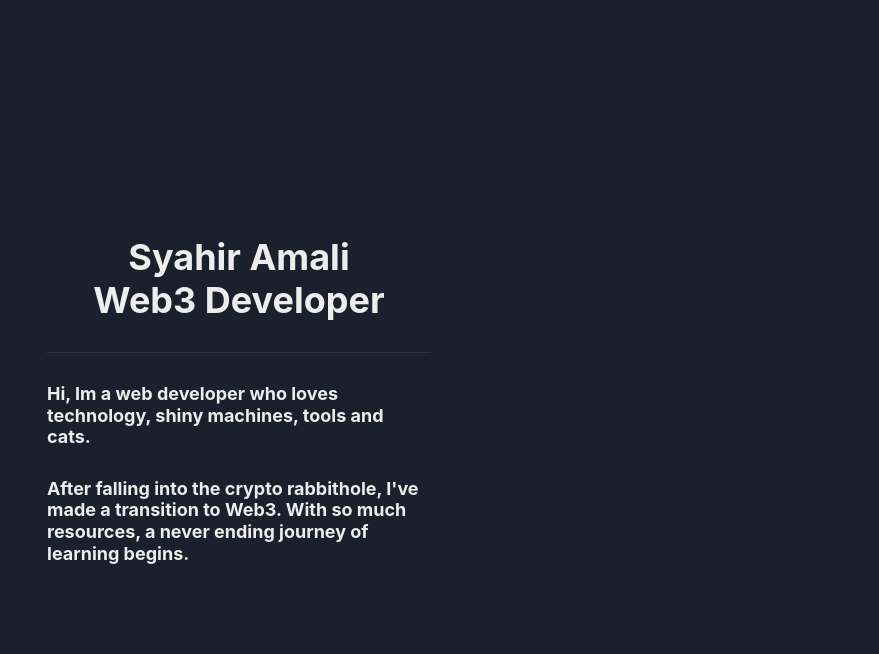
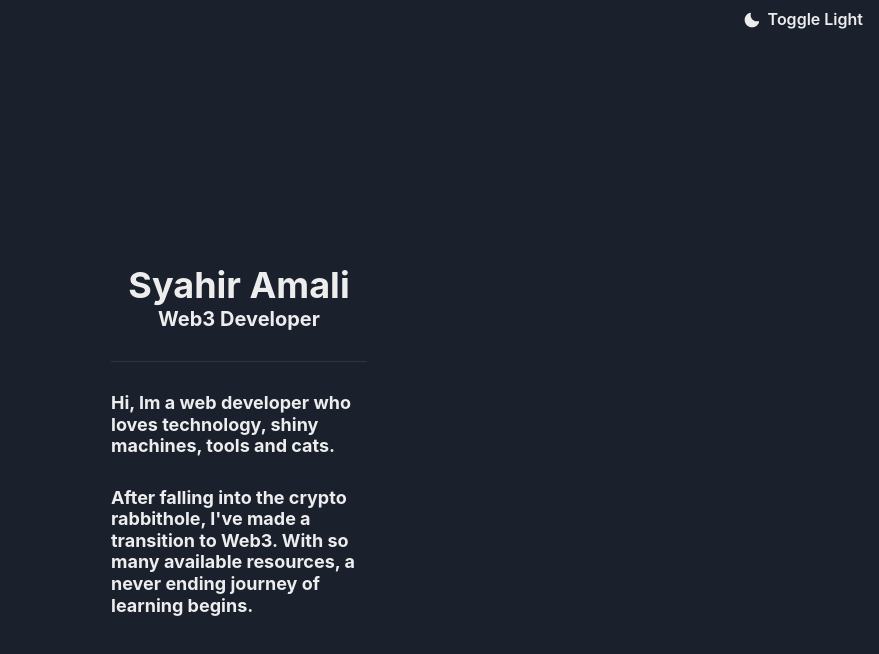
Before and after one commit to syahirAmali/syahirAmali.github.io, a Next.js app: page / in a window 1280 px wide. Shown: the top 654 px of the page, without its empty margins (401-1280 px from the left). Built offline with nearby package versions, Linux system fonts and the light colour scheme.

Commit message:
size and light/night mode

```diff
--- a/pages/index.js
+++ b/pages/index.js
@@ -7,23 +7,22 @@ export default function Home() {
   const { colorMode, toggleColorMode } = useColorMode();
 
   return (
-    <div className="container">
+    <div>
       <Head>
         <title>Syahir Amali</title>
         <link rel="icon" href="/cat.svg" />
       </Head>
 
-      <Flex alignContent={"center"} justifyContent={"center"} width={"100vw"} height={"100vh"}>
-        {/* <Flex>
+      <Flex justify={'right'}>
           <Button leftIcon={<MoonIcon />} onClick={toggleColorMode} variant='ghost'>
               Toggle {colorMode === 'light' ? 'Dark' : 'Light'}
           </Button>
-        </Flex> */}
+      </Flex>
 
-        <Flex width={"30vw"} height={"100vh"}>
+      <Flex justifyContent={"center"}>
+        <Flex width={"20vw"} position={"fixed"} height={"100%"}>
           <Center>
             <Heading>
-
               <Center>
                 <Text>
                   Syahir Amali
@@ -33,7 +32,7 @@ export default function Home() {
               <VStack spacing='30px'>
 
               <Center>
-                <Text>
+                <Text fontSize='xl'>
                   Web3 Developer
                 </Text>
               </Center>
@@ -45,22 +44,26 @@ export default function Home() {
               </Text>
 
               <Text fontSize='lg'>
-                After falling into the crypto rabbithole, I've made a transition to Web3. With so much resources, a never ending journey of learning begins.
+                After falling into the crypto rabbithole, I've made a transition to Web3. With so many available resources, a never ending journey of learning begins.
               </Text>
 
               </VStack>
-
             </Heading>
           </Center>
         </Flex>
+        {/* <Text fontSize='lg'>
+          Hi, Im a web developer who loves technology, shiny machines, tools and cats.
+        </Text>
 
+        <Text fontSize='lg'>
+          After falling into the crypto rabbithole, I've made a transition to Web3. With so many available resources, a never ending journey of learning begins.
+        </Text> */}
       </Flex>
 
       <footer>
 
       </footer>
 
-
     </div>
   )
 }
```
